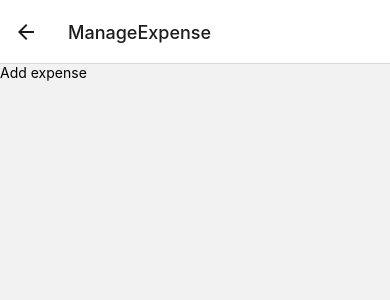
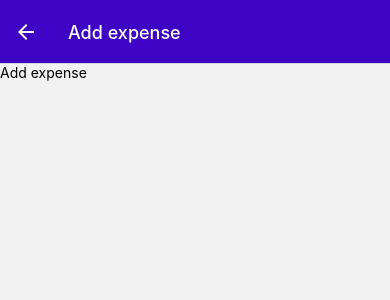
Before and after one commit to pizarrosch/expense-check-app-rn, a React Native app: screen /ManageExpense in a window 390 px wide. Shown: the top 300 px of the page. Built offline with nearby package versions, Linux system fonts and the light colour scheme.

Commit message:
Change the title of manage expense screen dynamically using route and useLayoutEffect() hook

```diff
--- a/App.js
+++ b/App.js
@@ -58,7 +58,12 @@ export default function App() {
    <>
     <StatusBar barStyle='default'/>
     <NavigationContainer>
-      <Stack.Navigator>
+      <Stack.Navigator screenOptions={{
+        headerStyle: {
+          backgroundColor: GlobalStyles.colors.primary500,
+        },
+        headerTintColor: 'white'
+      }}>
         <Stack.Screen
           name='Expenses Overview'
           component={ExpensesOverview}
@@ -66,7 +71,13 @@ export default function App() {
             headerShown: false
           }}
         />
-        <Stack.Screen name='ManageExpense' component={ManageExpense} options={{headerBackTitle: 'Back'}}/>
+        <Stack.Screen
+          name='ManageExpense'
+          component={ManageExpense}
+          options={{
+            presentation: 'modal'
+        }}
+        />
       </Stack.Navigator>
     </NavigationContainer>
 
--- a/components/ExpenseItem.js
+++ b/components/ExpenseItem.js
@@ -3,11 +3,13 @@ import {GlobalStyles} from "../constants/styles";
 import {getFormattedDate} from "../utility/date";
 import {useNavigation} from "@react-navigation/native";
 
-export default function ExpenseItem({amount, date, description}) {
+export default function ExpenseItem({id, amount, date, description}) {
   const navigation = useNavigation();
 
   function ExpensePressHandler() {
-    navigation.navigate('ManageExpense');
+    navigation.navigate('ManageExpense', {
+      expenseId: id
+    });
   }
 
   return (
--- a/screens/ManageExpense.js
+++ b/screens/ManageExpense.js
@@ -1,5 +1,14 @@
 import {Text} from 'react-native';
+import {useLayoutEffect} from "react";
 
-export default function ManageExpense() {
-  return <Text>Add expense</Text>
+export default function ManageExpense({route, navigation}) {
+  const editedExpenseId = route.params?.expenseId;
+
+  useLayoutEffect(() => {
+    navigation.setOptions({
+      title: editedExpenseId ? 'Edit expense' : 'Add expense'
+    })
+  }, []);
+
+  return <Text>{editedExpenseId ? 'Edit expense' : 'Add expense'}</Text>
 }
```
